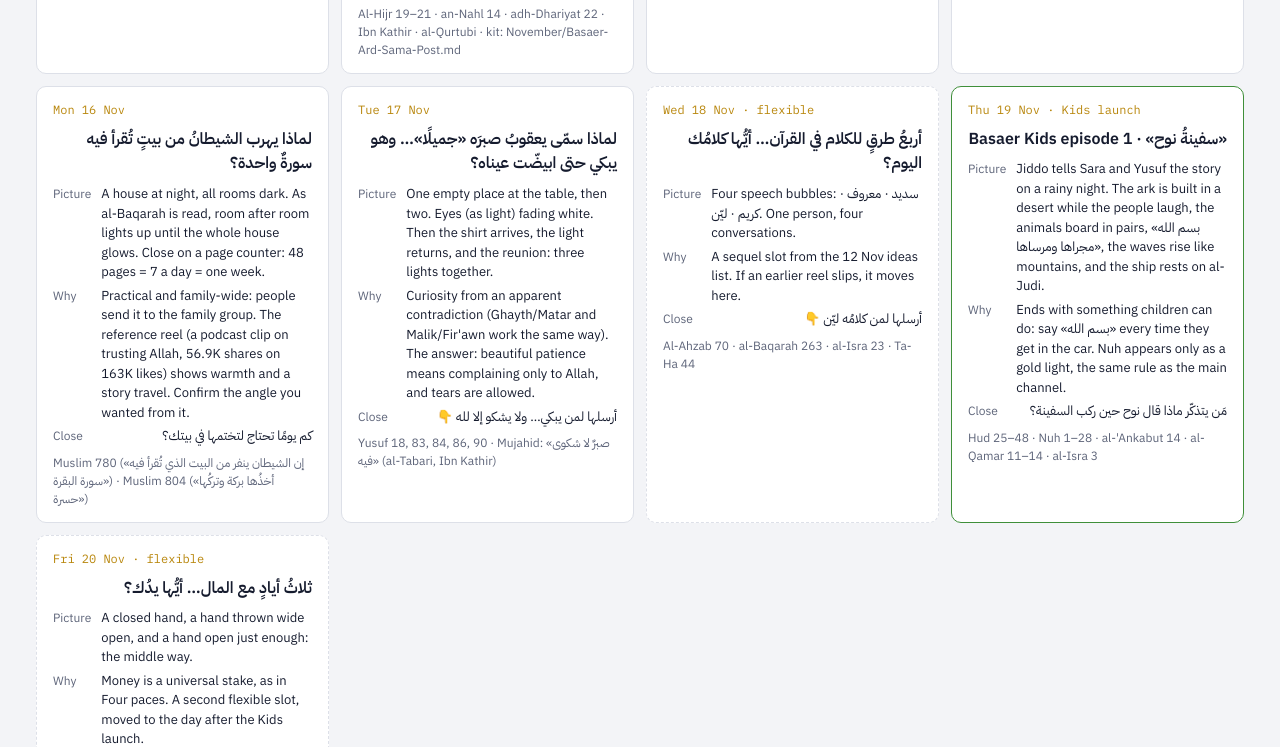
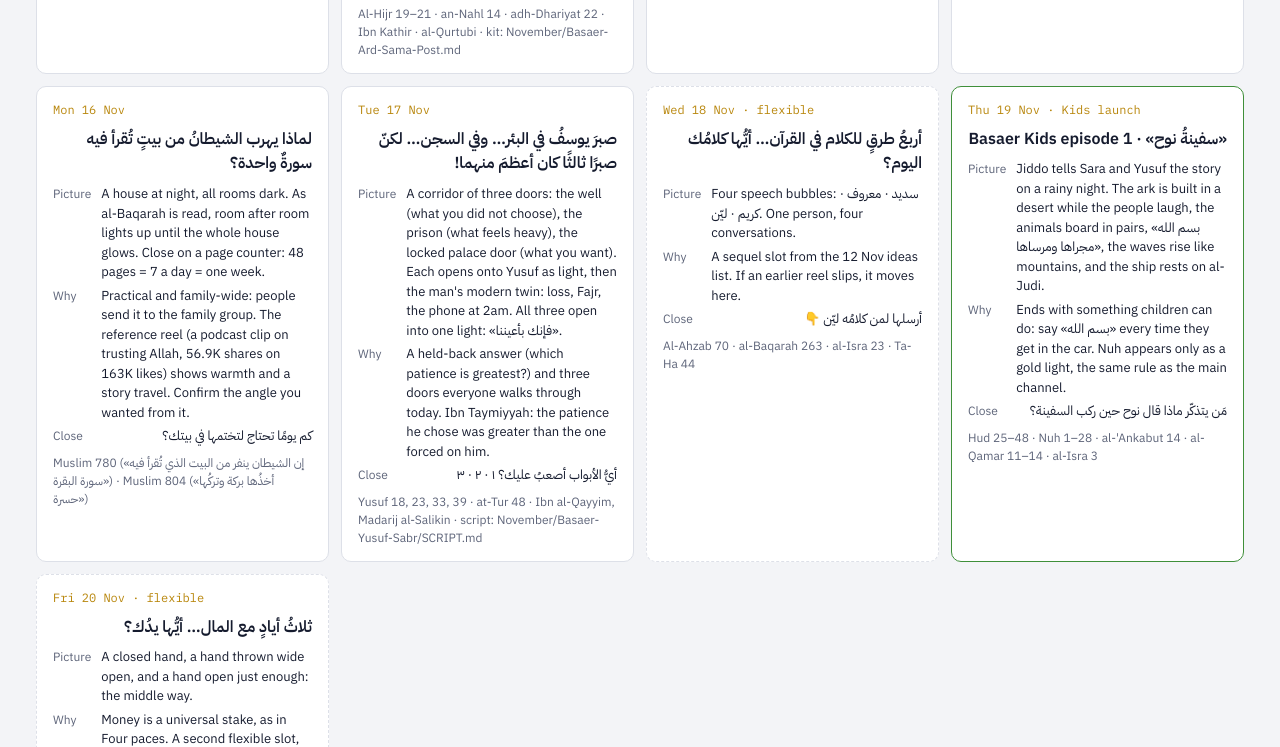
Before and after one commit to Himodabeast/basaer-calendar, a plain HTML site: page index.html in a window 1280 px wide. Shown: the part 1528-2275 px from the top of the page. Drawn offline with Linux system fonts and the light colour scheme.

Commit message:
17 Nov: Yusuf three doors of patience
Co-Authored-By: Claude Opus 5.5 <noreply@anthropic.com>

```diff
--- a/index.html
+++ b/index.html
@@ -224,8 +224,8 @@ const F = [
  ["2026-11-16","ar","Al-Baqarah at home","لماذا يهرب الشيطانُ من بيتٍ تُقرأ فيه سورةٌ واحدة؟",""],
  ["2026-11-16","tt","Al-Baqarah","",""],["2026-11-16","yt","Al-Baqarah Short","",""],["2026-11-16","en","Al-Baqarah EN","Why does Shaytan flee a house where one surah is read?",""],
  ["2026-11-16","prep","Omar refines Noah","",""],
- ["2026-11-17","ar","Yusuf · sabrun jamil","لماذا سمّى يعقوبُ صبرَه «جميلًا»… وهو يبكي حتى ابيضّت عيناه؟",""],
- ["2026-11-17","tt","Yusuf & sabr","",""],["2026-11-17","yt","Yusuf & sabr Short","",""],["2026-11-17","en","Yusuf & sabr EN","Why did Ya'qub call his patience \"beautiful\" while he wept?",""],
+ ["2026-11-17","ar","Yusuf · three doors of sabr","صبرَ يوسفُ في البئر… وفي السجن… لكنّ صبرًا ثالثًا كان أعظمَ منهما!",""],
+ ["2026-11-17","tt","Yusuf & sabr","",""],["2026-11-17","yt","Yusuf & sabr Short","",""],["2026-11-17","en","Yusuf & sabr EN","Yusuf was patient in the well and in prison, but a third patience was greater",""],
  ["2026-11-17","prep","Noah final + thumbnail","Upload as scheduled (private → 19 Nov)",""],
  ["2026-11-18","ar","Four ways to speak","Flexible slot",""],
  ["2026-11-18","kids","Teaser on @basaer.arabic","«سفينةُ نوح · أول حلقة من بصائر كيدز · الخميس»",""],
@@ -329,10 +329,10 @@ const B=[
   pic:"A house at night, all rooms dark. As al-Baqarah is read, room after room lights up until the whole house glows. Close on a page counter: 48 pages = 7 a day = one week.",
   why:"Practical and family-wide: people send it to the family group. The reference reel (a podcast clip on trusting Allah, 56.9K shares on 163K likes) shows warmth and a story travel. Confirm the angle you wanted from it.",
   end:"كم يومًا تحتاج لتختمها في بيتك؟",src:"Muslim 780 («إن الشيطان ينفر من البيت الذي تُقرأ فيه سورة البقرة») · Muslim 804 («أخذُها بركة وتركُها حسرة»)"},
- {d:"Tue 17 Nov",hk:"لماذا سمّى يعقوبُ صبرَه «جميلًا»… وهو يبكي حتى ابيضّت عيناه؟",
-  pic:"One empty place at the table, then two. Eyes (as light) fading white. Then the shirt arrives, the light returns, and the reunion: three lights together.",
-  why:"Curiosity from an apparent contradiction (Ghayth/Matar and Malik/Fir'awn work the same way). The answer: beautiful patience means complaining only to Allah, and tears are allowed.",
-  end:"أرسلها لمن يبكي… ولا يشكو إلا لله 👇",src:"Yusuf 18, 83, 84, 86, 90 · Mujahid: «صبرٌ لا شكوى فيه» (al-Tabari, Ibn Kathir)"},
+ {d:"Tue 17 Nov",hk:"صبرَ يوسفُ في البئر… وفي السجن… لكنّ صبرًا ثالثًا كان أعظمَ منهما!",
+  pic:"A corridor of three doors: the well (what you did not choose), the prison (what feels heavy), the locked palace door (what you want). Each opens onto Yusuf as light, then the man's modern twin: loss, Fajr, the phone at 2am. All three open into one light: «فإنك بأعيننا».",
+  why:"A held-back answer (which patience is greatest?) and three doors everyone walks through today. Ibn Taymiyyah: the patience he chose was greater than the one forced on him.",
+  end:"أيُّ الأبواب أصعبُ عليك؟ ١ · ٢ · ٣",src:"Yusuf 18, 23, 33, 39 · at-Tur 48 · Ibn al-Qayyim, Madarij al-Salikin · script: November/Basaer-Yusuf-Sabr/SCRIPT.md"},
  {d:"Wed 18 Nov",flex:true,hk:"أربعُ طرقٍ للكلام في القرآن… أيُّها كلامُك اليوم؟",
   pic:"Four speech bubbles: سديد · معروف · كريم · ليّن. One person, four conversations.",
   why:"A sequel slot from the 12 Nov ideas list. If an earlier reel slips, it moves here.",
```
